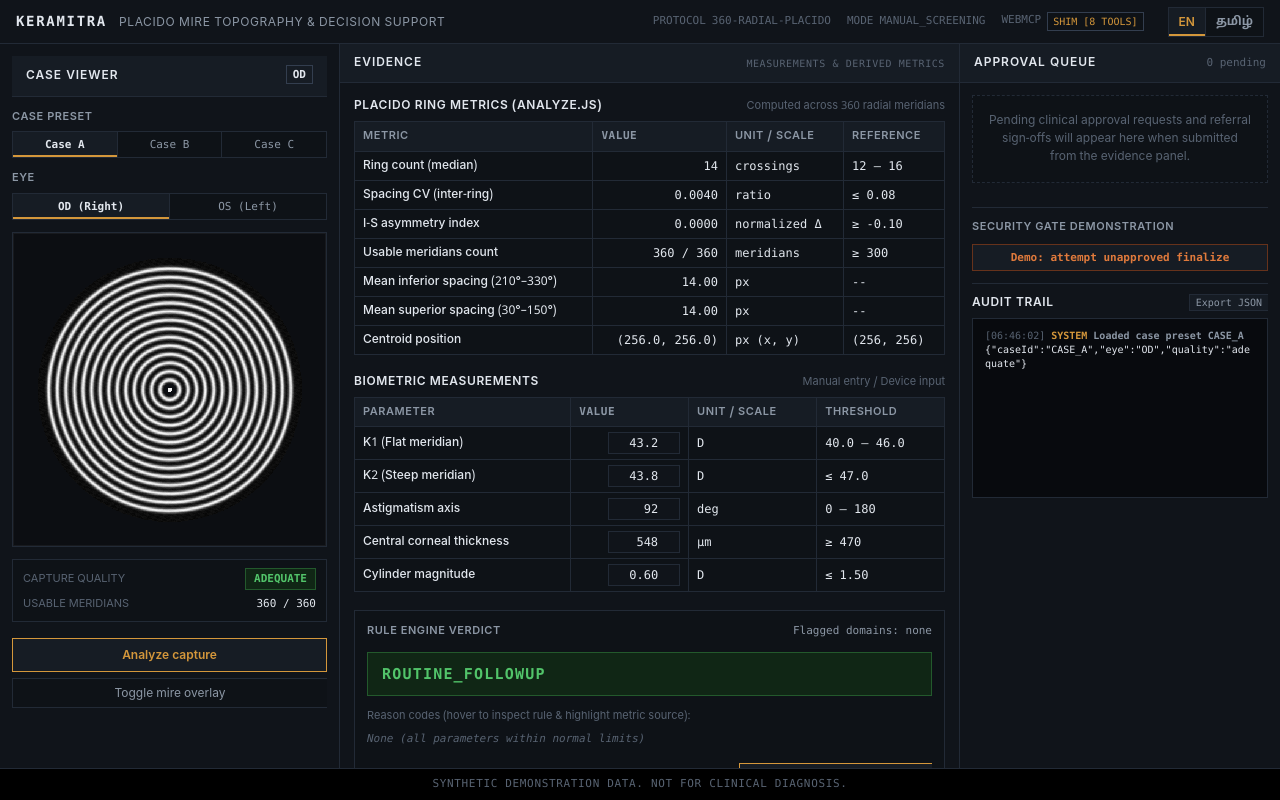
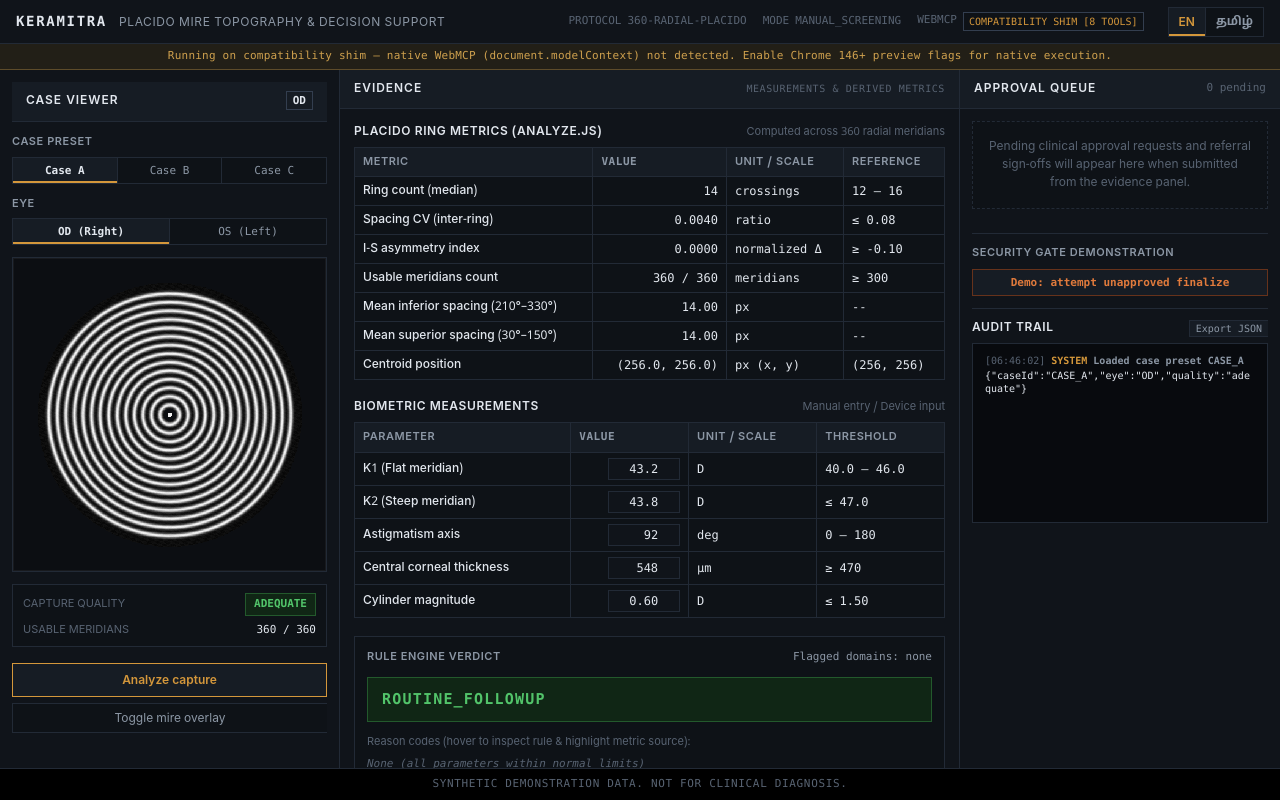
Before and after one commit to Madhumasa84/Keramitra, a website built with Vite: page index.html in a window 1280 px wide. Built offline with nearby package versions, Linux system fonts and the light colour scheme.

Commit message:
Hygiene: Native WebMCP priority, loud shim announcement bar, 2-sec verification snippet, and refined non-cryptographic terminology

```diff
--- a/index.html
+++ b/index.html
@@ -28,6 +28,10 @@
         </div>
       </div>
     </header>
+
+    <div class="shim-announcement-bar" id="shim-announcement-bar" style="display: none;" role="alert">
+      Running on compatibility shim — native WebMCP (document.modelContext) not detected. Enable Chrome 146+ preview flags for native execution.
+    </div>
 
     <main class="app-layout">
       <!-- LEFT COLUMN: Case Viewer -->
--- a/src/main.js
+++ b/src/main.js
@@ -911,17 +911,27 @@ renderApprovalQueue();
 // Register WebMCP Tools
 const registrationResult = registerWebMCPTools(appController);
 
-// Update WebMCP status badge & setup instructions
+// Update WebMCP status badge & loud shim announcement bar
 const webmcpBadge = document.getElementById('webmcp-badge');
-if (webmcpBadge) {
-  if (registrationResult.modelContextAvailable) {
-    webmcpBadge.textContent = `ACTIVE [${registrationResult.toolsCount} TOOLS]`;
+const shimBar = document.getElementById('shim-announcement-bar');
+
+if (registrationResult.modelContextAvailable) {
+  if (webmcpBadge) {
+    webmcpBadge.textContent = `NATIVE WebMCP [${registrationResult.toolsCount} TOOLS]`;
     webmcpBadge.className = 'webmcp-badge active';
-    webmcpBadge.title = 'WebMCP Document Model Context API active and connected.';
-  } else {
-    webmcpBadge.textContent = `SHIM [${registrationResult.toolsCount} TOOLS]`;
+    webmcpBadge.title = 'Native WebMCP (document.modelContext) active and connected.';
+  }
+  if (shimBar) {
+    shimBar.style.display = 'none';
+  }
+} else {
+  if (webmcpBadge) {
+    webmcpBadge.textContent = `COMPATIBILITY SHIM [${registrationResult.toolsCount} TOOLS]`;
     webmcpBadge.className = 'webmcp-badge shimmed';
-    webmcpBadge.title = 'Native ModelContext not detected. Enable chrome://flags/#enable-model-context in Chrome 146+ or use WebMCP shim.';
+    webmcpBadge.title = 'Native document.modelContext not detected. Running on WebMCP compatibility shim.';
+  }
+  if (shimBar) {
+    shimBar.style.display = 'block';
   }
 }
 
--- a/src/styles.css
+++ b/src/styles.css
@@ -192,10 +192,24 @@ html, body {
   background: var(--bg-input);
 }
 
+/* Shim Announcement Bar */
+.shim-announcement-bar {
+  background: rgba(207, 161, 78, 0.12);
+  border-bottom: 1px solid rgba(207, 161, 78, 0.35);
+  color: var(--verdict-repeat-text);
+  font-family: var(--font-mono);
+  font-size: 11px;
+  padding: 4px 16px;
+  text-align: center;
+  font-weight: 500;
+  letter-spacing: 0.02em;
+}
+
 /* Main Application Layout (Three Columns) */
 .app-layout {
   display: grid;
   grid-template-columns: 340px minmax(420px, 1fr) 320px;
+  flex: 1;
   height: calc(100vh - var(--header-height) - var(--footer-height));
   overflow: hidden;
   background: var(--bg-app);
```
Also changed, not shown: README.md.
